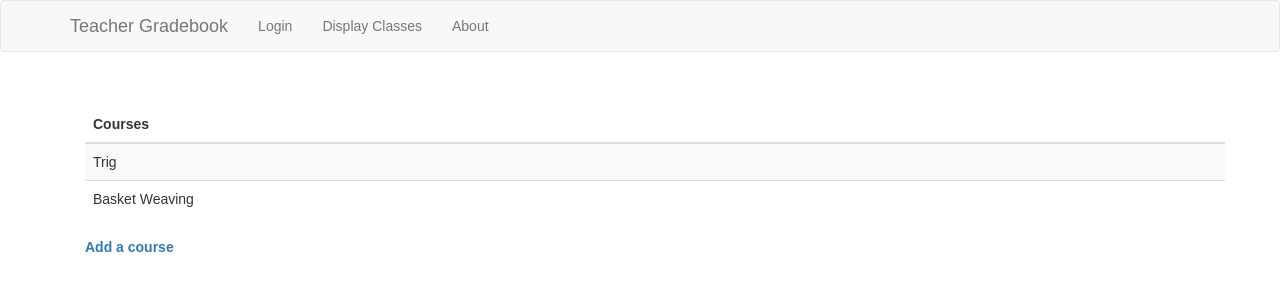
After one commit to laurenshareshian/gradeapp, a Flask app: page /courses in a window 1280 px wide. The commit adds this page. Shown: the top 300 px of the page. Run offline with Flask 2, Linux system fonts and the light colour scheme; some libraries are stand-ins or nearby versions.

Commit message:
separate view courses and add course routes

```diff
--- a/app/routes.py
+++ b/app/routes.py
@@ -231,8 +231,12 @@ def addCourse():
     addCourseForm = AddCourseForm()
 
     if addCourseForm.validate_on_submit():
-    		newcourse = Course(addCourseForm.courseName.data.strip())
-	    	courses.append(newcourse)
-	    	# anything you print here gets printed to your terminal
-	    	print(newcourse.courseName)
+        newcourse = Course(addCourseForm.courseName.data.strip())
+        courses.append(newcourse)
+        return redirect(url_for('renderCourses'))
     return render_template('addcourse.html', addCourseForm=addCourseForm, courses=courses)
+
+
+@app.route('/courses', methods=['GET', 'POST'])
+def renderCourses():
+    return render_template('courses.html', courses=courses)
--- /dev/null
+++ b/app/templates/courses.html
@@ -0,0 +1,26 @@
+{% extends "template.html" %}
+{% block app_content %}
+<div class="container">
+    <div class="bottomcontainer">
+        {% if courses %}
+        <table class="table table-striped table-sm">
+            <thead>
+                <tr>
+                    <th> Courses </th>
+                </tr>
+            </thead>
+            <tbody id="tablebody">
+                {% for course in courses %}
+                <tr>
+                    <td> {{course.courseName}}</td>
+                </tr>
+                {% endfor %}            </tbody>
+        </table>
+        {% endif %}
+        {% if noresults %}
+        No results.
+        {% endif%}
+        <a style="font-weight:bold;" href="{{ url_for('addCourse') }}">Add a course</a>
+    </div>
+</div>
+{% endblock %}
--- a/app/templates/template.html
+++ b/app/templates/template.html
@@ -26,7 +26,7 @@
                     <li>{% if current_user.is_anonymous %}<a href="{{ url_for('login') }}">Login</a>{% else %}<a href="{{ url_for('logout') }}">Logout</a>{% endif %}</li>
                 </ul>
                 <ul class="nav navbar-nav">
-                    <li><a href="{{ url_for('addCourse') }}">Display Classes</a></li>
+                    <li><a href="{{ url_for('renderCourses') }}">Display Classes</a></li>
                 </ul>
                 <ul class="nav navbar-nav">
                     <li><a href="{{ url_for('about') }}">About</a></li>
```
Also changed, not shown: app/templates/addcourse.html (+0 -21 lines).
